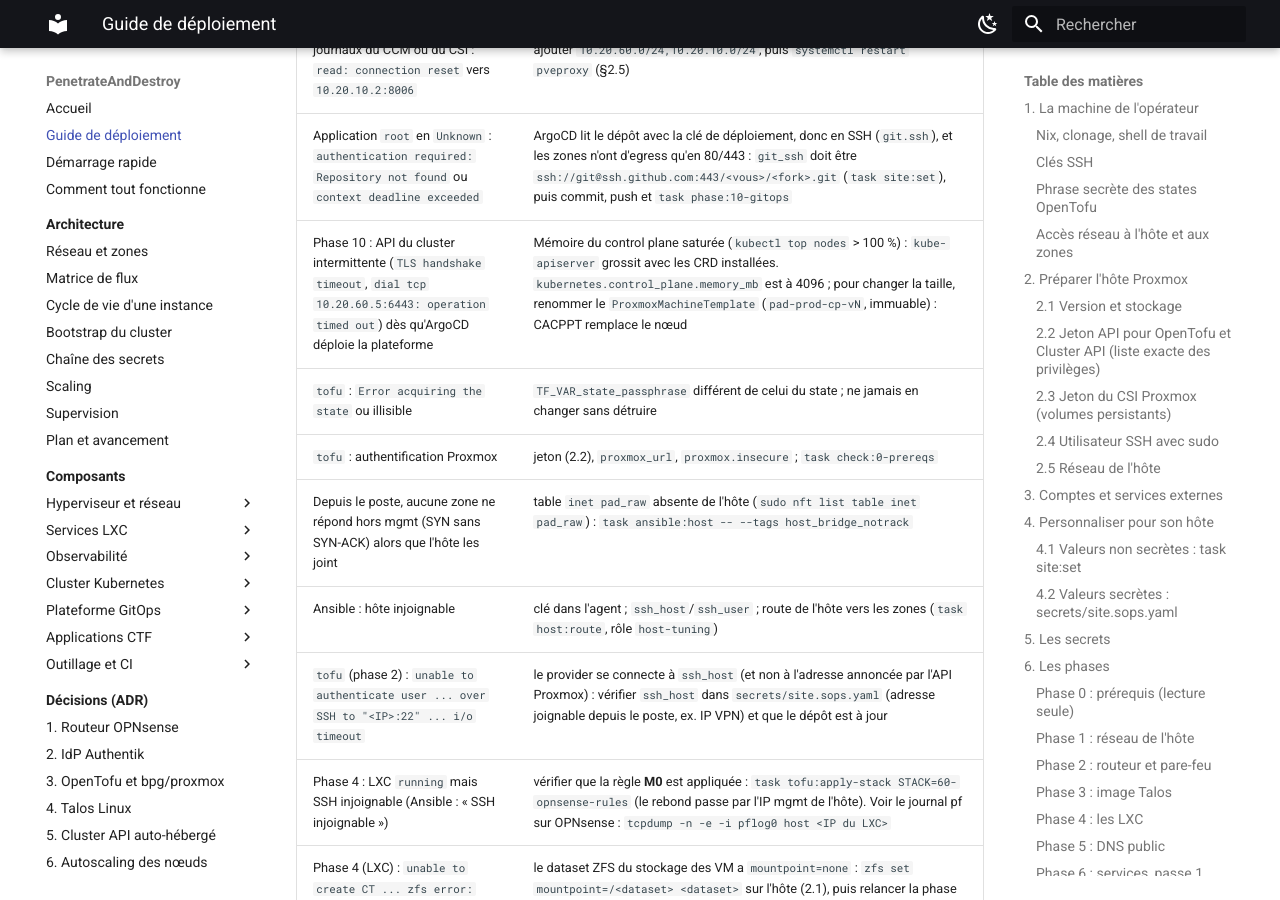
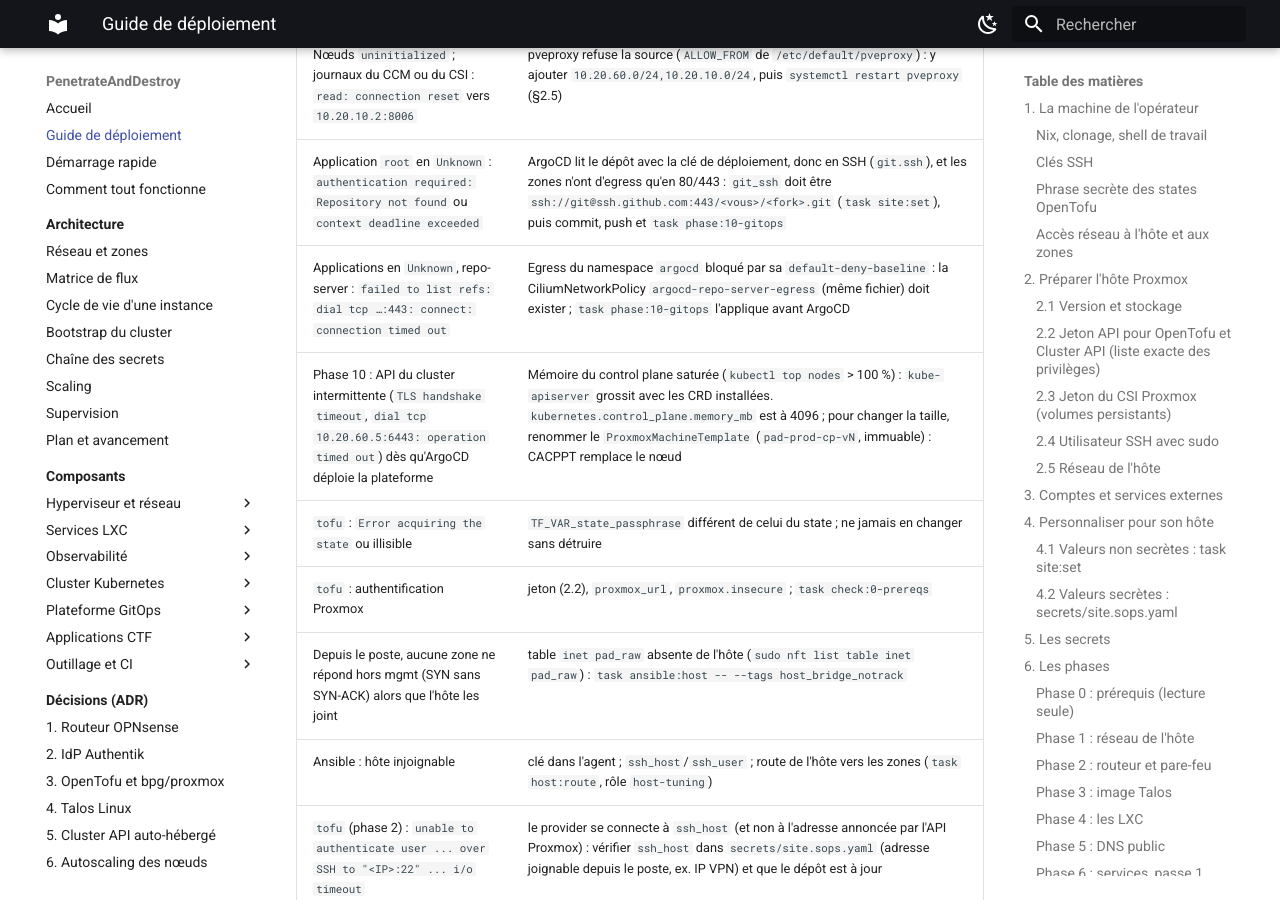
Before and after one commit to kim-tsr/penetrate-and-destroy, an MkDocs documentation site: the page built from docs/guide-deploiement.md, in a window 1280 px wide and 900 px high, scrolled down 24856 px. Built offline with MkDocs 1.6.1 and Material for MkDocs 9.7.7, drawn with Linux system fonts in a browser that asks for light colours; some of the changed text lies outside the part shown.

Commit message:
fix(argocd): egress Internet 443 du repo-server (default-deny du namespace coupait ArgoCD de Git), appliqué avant ArgoCD au bootstrap

```diff
--- a/docs/guide-deploiement.md
+++ b/docs/guide-deploiement.md
@@ -495,7 +495,7 @@
 
 ### Phase 10 : ArgoCD
 
-- **Fait** : vérifie que tout est commité **et poussé** et que la clé de déploiement lit le dépôt (`git ls-remote` sur `git.ssh` avec cette clé : échoue tant que sa partie publique n'est pas dans *Settings > Deploy keys*), installe ArgoCD (Helm, version et values de l'Application), crée le Secret `sops-age` (clé du **cluster**, jamais celle de l'opérateur) et le Secret du dépôt (clé de déploiement), applique l'Application `root` (app-of-apps). ArgoCD déroule ensuite tout par vagues : Cilium, Proxmox CCM, cert-manager, Kyverno, Proxmox CSI, Traefik, Garage, Zot, MariaDB, Valkey, KEDA, puis CTFd, le front, chall-manager, netbird-sync. Voir [ArgoCD](composants/argocd.md).
+- **Fait** : vérifie que tout est commité **et poussé** et que la clé de déploiement lit le dépôt (`git ls-remote` sur `git.ssh` avec cette clé : échoue tant que sa partie publique n'est pas dans *Settings > Deploy keys*), applique le namespace `argocd` et ses NetworkPolicy (egress Git/Helm du repo-server), installe ArgoCD (Helm, version et values de l'Application), crée le Secret `sops-age` (clé du **cluster**, jamais celle de l'opérateur) et le Secret du dépôt (clé de déploiement), applique l'Application `root` (app-of-apps). ArgoCD déroule ensuite tout par vagues : Cilium, Proxmox CCM, cert-manager, Kyverno, Proxmox CSI, Traefik, Garage, Zot, MariaDB, Valkey, KEDA, puis CTFd, le front, chall-manager, netbird-sync. Voir [ArgoCD](composants/argocd.md).
 - **Worker `challenges`** : l'Application `cluster-prod` (vague 5) crée le pool `challenges` ; CAPMOX démarre le worker en zone CHALLENGES, qui tire kubelet, Cilium, CSI, Alloy et node-exporter par `registry.pad.internal/mirror/<registre>/` ([Zot, miroir pull-through](composants/zot.md#miroir-pull-through-zone-challenges)). Il rejoint le cluster une fois Zot `Healthy`, soit 10 à 15 minutes après le début de la phase ; `task check:10-gitops` le contrôle.
 - **Commande** : `task phase:10-gitops`.
 - **Vérifier** :
@@ -620,6 +620,7 @@
 | Nœud `challenges` absent ou `NotReady`, pods `ImagePullBackOff` / `ErrImagePull` sur ce nœud (Cilium, CSI, Alloy, node-exporter), `talosctl -n <IP> logs kubelet` ou `talosctl -n <IP> dmesg` : échec de pull de `ghcr.io/siderolabs/kubelet` | la zone CHALLENGES n'a **aucun egress Internet** : toutes ses images passent par le miroir Zot (`registry.pad.internal/mirror/<registre>/`), disponible seulement après la phase 10. Vérifier dans l'ordre : Application `zot` `Synced/Healthy` ; `dig @10.20.70.1 registry.pad.internal` doit répondre `10.20.60.200` (override Unbound, stack 60) ; règle `m10-chall-registry` (CHALLENGES vers ingress 443) appliquée (`task tofu:apply-stack STACK=60-opnsense-rules`) ; `crane digest --insecure registry.pad.internal/mirror/ghcr.io/siderolabs/kubelet:v1.34.1` depuis un poste staff ; journaux `kubectl -n registry logs sts/zot \| grep -i sync` (`filtered out by content` : dépôt absent de la liste blanche `content` de `gitops/platform/zot/values.yaml`). Le nœud réessaie seul, rien à relancer. [Zot, miroir pull-through](composants/zot.md#miroir-pull-through-zone-challenges) |
 | Nœuds `uninitialized` ; journaux du CCM ou du CSI : `read: connection reset` vers `10.20.10.2:8006` | pveproxy refuse la source (`ALLOW_FROM` de `/etc/default/pveproxy`) : y ajouter `10.20.60.0/24,10.20.10.0/24`, puis `systemctl restart pveproxy` (§2.5) |
 | Application `root` en `Unknown` : `authentication required: Repository not found` ou `context deadline exceeded` | ArgoCD lit le dépôt avec la clé de déploiement, donc en SSH (`git.ssh`), et les zones n'ont d'egress qu'en 80/443 : `git_ssh` doit être `ssh://git@ssh.github.com:443/<vous>/<fork>.git` (`task site:set`), puis commit, push et `task phase:10-gitops` |
+| Applications en `Unknown`, repo-server : `failed to list refs: dial tcp …:443: connect: connection timed out` | Egress du namespace `argocd` bloqué par sa `default-deny-baseline` : la CiliumNetworkPolicy `argocd-repo-server-egress` (même fichier) doit exister ; `task phase:10-gitops` l'applique avant ArgoCD |
 | Phase 10 : API du cluster intermittente (`TLS handshake timeout`, `dial tcp 10.20.60.5:6443: operation timed out`) dès qu'ArgoCD déploie la plateforme | Mémoire du control plane saturée (`kubectl top nodes` > 100 %) : `kube-apiserver` grossit avec les CRD installées. `kubernetes.control_plane.memory_mb` est à 4096 ; pour changer la taille, renommer le `ProxmoxMachineTemplate` (`pad-prod-cp-vN`, immuable) : CACPPT remplace le nœud |
 | `tofu` : `Error acquiring the state` ou illisible | `TF_VAR_state_passphrase` différent de celui du state ; ne jamais en changer sans détruire |
 | `tofu` : authentification Proxmox | jeton (2.2), `proxmox_url`, `proxmox.insecure` ; `task check:0-prereqs` |
```
Also changed, not shown: docs/composants/argocd.md (+1 -0 lines), gitops/platform/namespaces/resources/argocd.yaml (+20 -0 lines), 1 other file.
